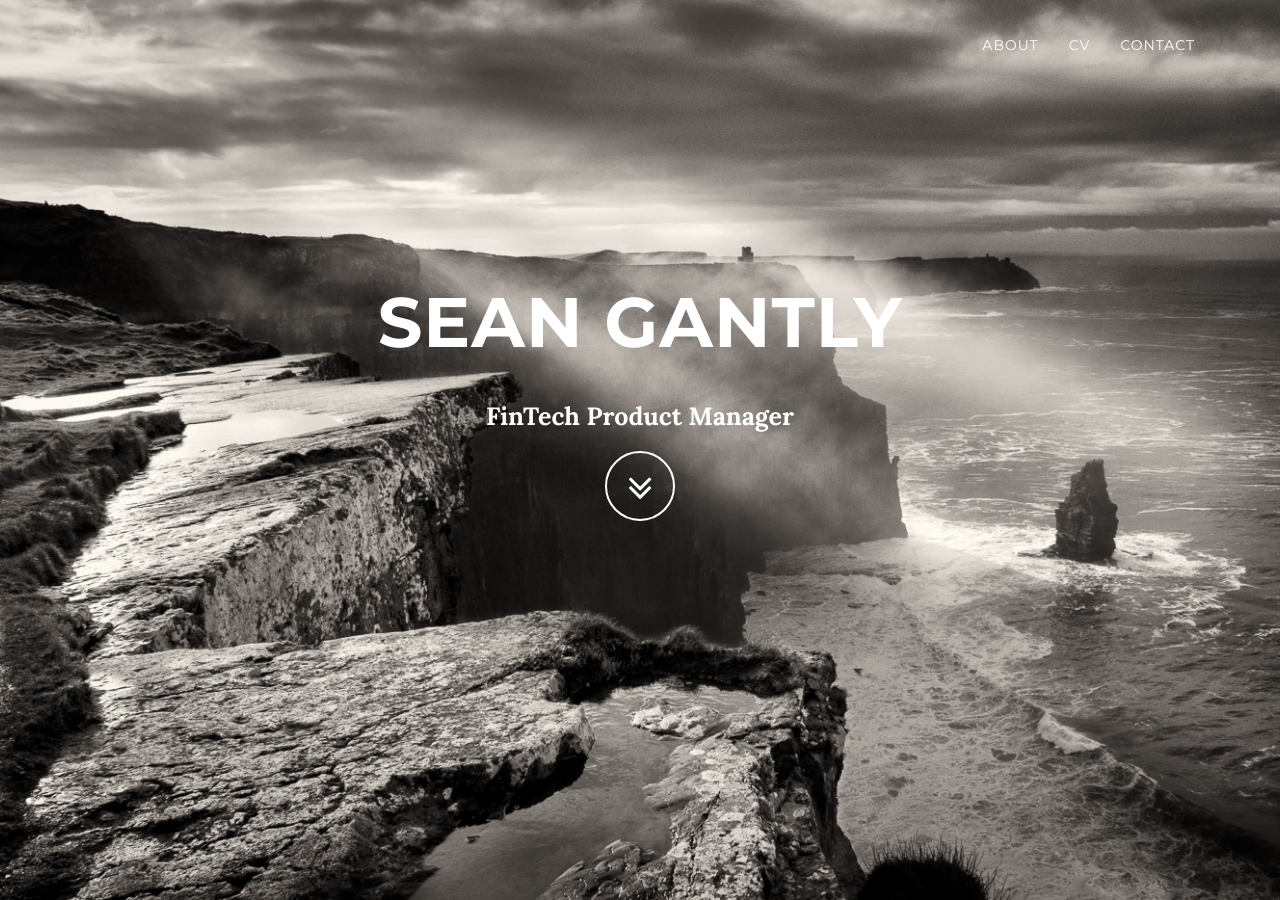
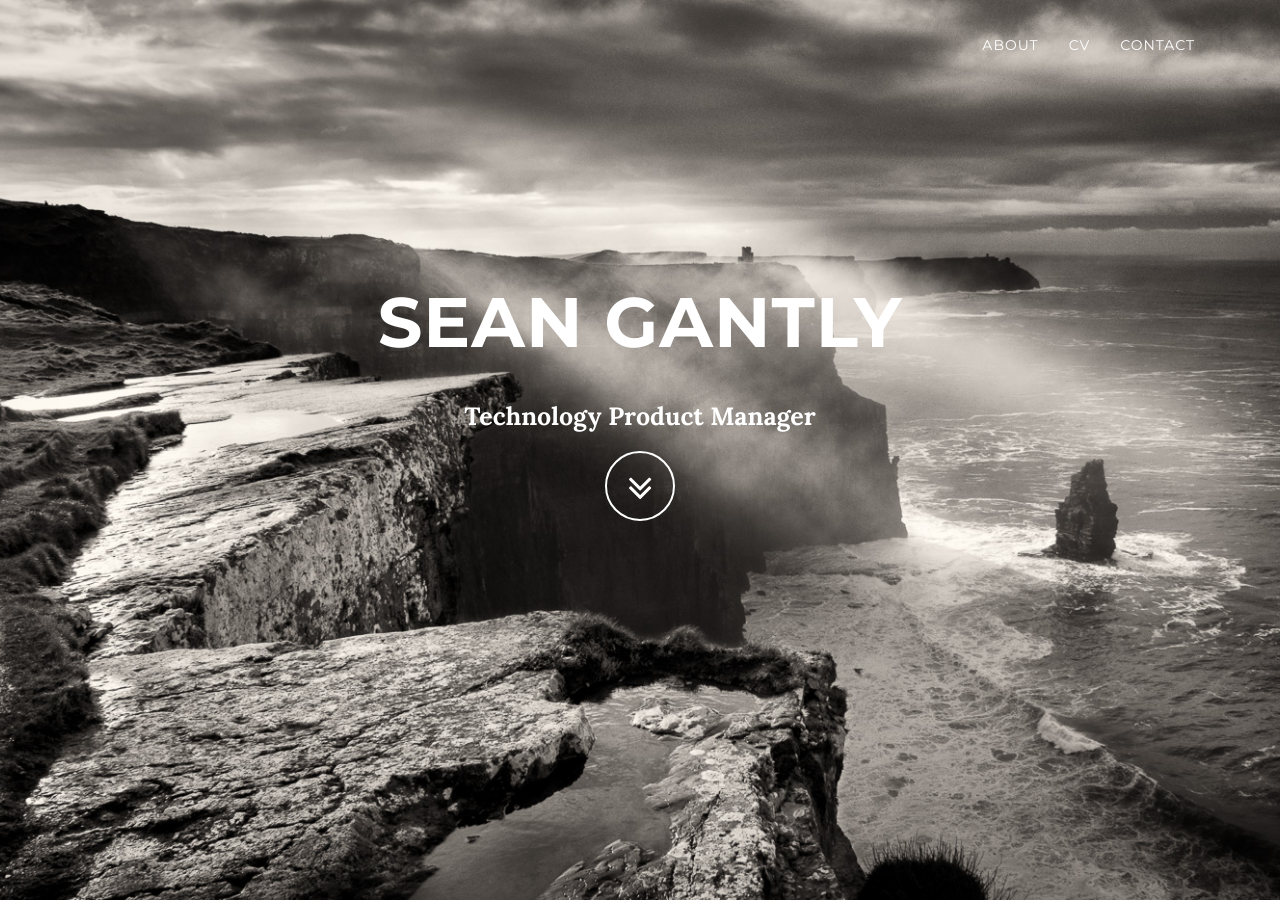
Before and after one commit to seangantly/seangantly.github.io, a Jekyll site: the page built from index.html, in a window 1280 px wide and 900 px high. Built offline with Jekyll 4.4.1, drawn with Linux system fonts in a browser that asks for light colours.

Commit message:
updating title

```diff
--- a/_config.yml
+++ b/_config.yml
@@ -16,7 +16,7 @@
 title: Sean Gantly
 email: sean@gantly.io
 description: > # this means to ignore newlines until "baseurl:"
-  FinTech Product Manager
+  Technology Product Manager
 baseurl: "" # the subpath of your site, e.g. /blog
 url: "" # the base hostname & protocol for your site, e.g. http://example.com
 twitter_username: seaner6
```
